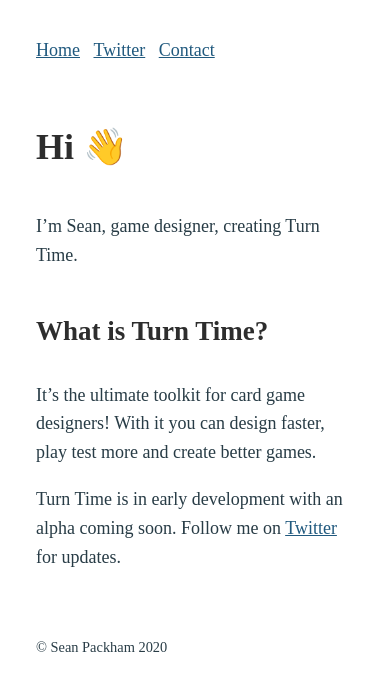
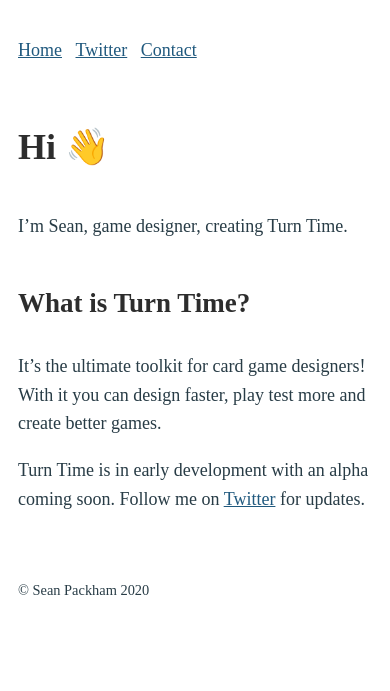
Before and after one commit to SeanPackham/seanpackham.github.io, a Jekyll site: the page built from index.md, in a window 390 px wide. Shown: the top 691 px of the page. Built offline with Jekyll 4.4.1, drawn with Linux system fonts in a browser that asks for light colours; our own code applies the rules of GitHub Pages for plain Markdown files.

Commit message:
Better mobile support

```diff
--- a/_layouts/default.html
+++ b/_layouts/default.html
@@ -2,6 +2,7 @@
 <html lang="en">
   <head>
     <meta charset="utf-8">
+    <meta name="viewport" content="width=device-width, initial-scale=1.0">
     <title>Sean Packham</title>
     <link rel="stylesheet" href="/styles.css">
   </head>
--- a/styles.css
+++ b/styles.css
@@ -5,7 +5,7 @@
   line-height: 1.6;
   color: #283c46;
   max-width: 600px;
-  padding: 0 2em;
+  padding: 0 1em;
   margin: 2em auto;
   text-rendering: optimizeLegibility;
   -webkit-font-smoothing: antialiased;
```
